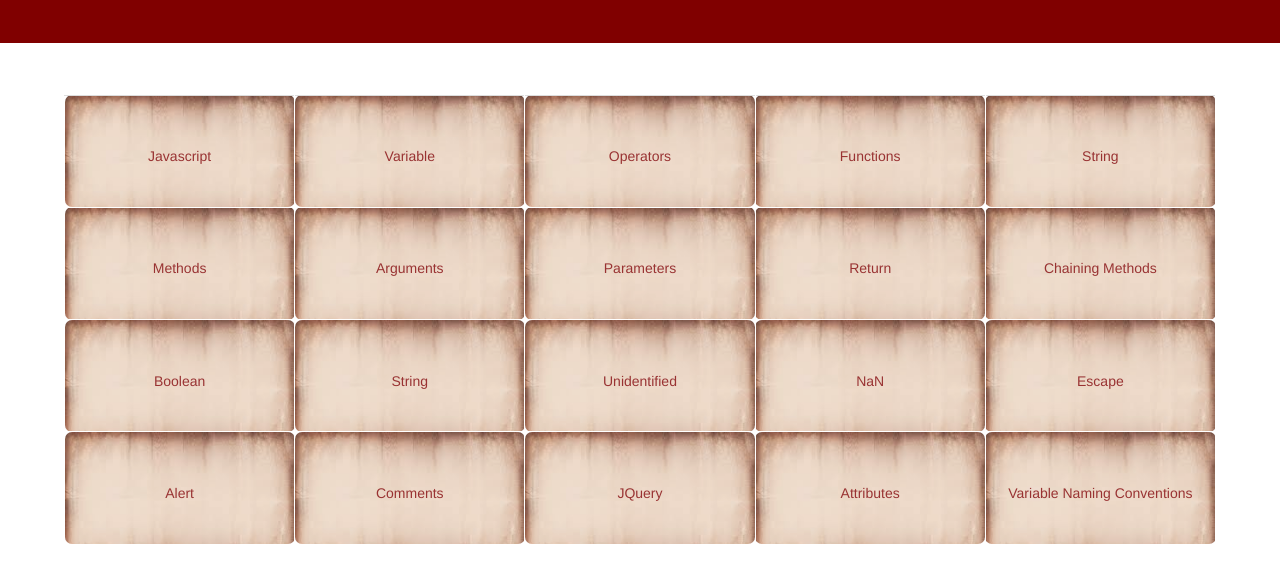
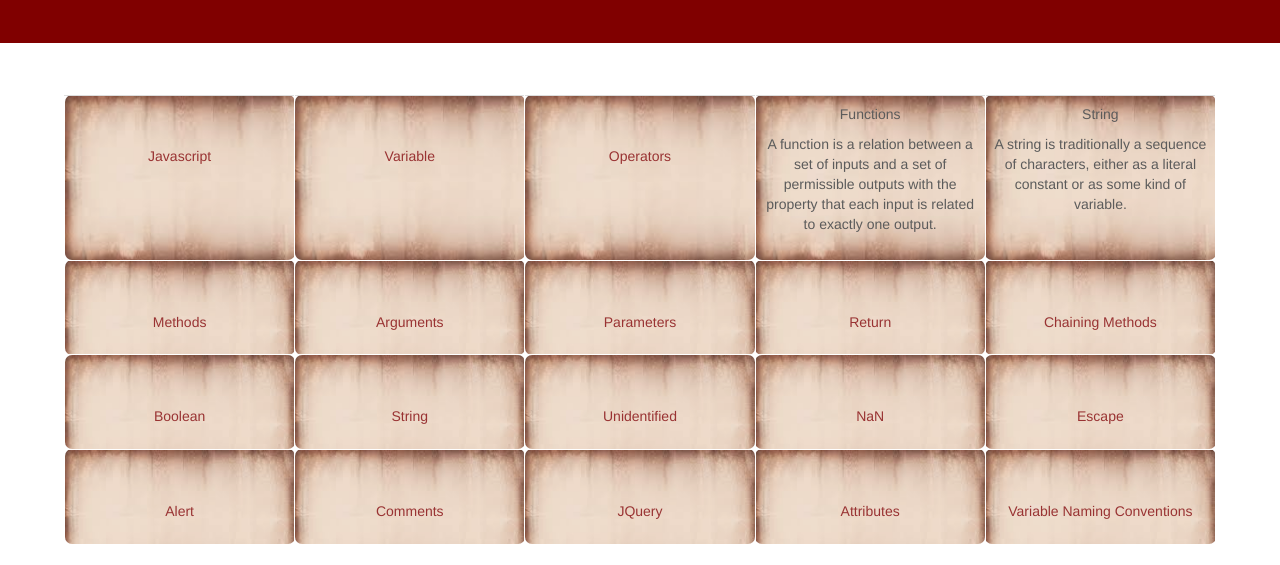
Before and after one commit to brianqeep/flashcard-website, a plain HTML site: page index.html in a window 1280 px wide. Shown: the part 254-819 px from the top of the page. Drawn offline with Linux system fonts and the light colour scheme.

Commit message:
first five cards

```diff
--- a/index.html
+++ b/index.html
@@ -30,10 +30,12 @@
               <p id="show3">Operators are the mathematical symbols for calculations</p>
             </td>
             <td id="d4">
-              <p class="terms">Functions</p>
+              <p class="terms4">Functions</p>
+              <p class="show4">A function is a relation between a set of inputs and a set of permissible outputs with the property that each input is related to exactly one output.</p>
             </td>
             <td id="d5">
-              <p class="terms">String</p>
+              <p class="terms5">String</p>
+              <p class="show5">A string is traditionally a sequence of characters, either as a literal constant or as some kind of variable.</p>
             </td>
         </tr>
           <tr>
```
